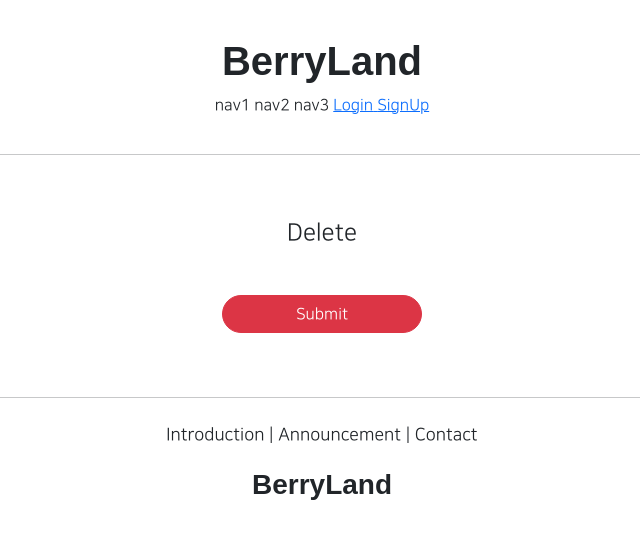
After one commit to jeongwookim2022/berryland, a Django app: template accountapp/templates/accountapp/delete.html in a window 1280 px wide. The commit adds this page. Shown: the top 539 px of the page, without its empty margins (318-958 px from the left). Run offline with Django 4.2, Linux system fonts and the light colour scheme; the template is opened without the code that fills it, so the values that code supplies are empty; some libraries are stand-ins or nearby versions; some web fonts are replaced.

Commit message:
15th commit: Implemented Withdrawal using DeleteView and Added Navigation bar for SignUp when not Logged In

```diff
--- /dev/null
+++ b/accountapp/templates/accountapp/delete.html
@@ -0,0 +1,17 @@
+{% extends 'base.html' %}
+{% load bootstrap4 %}
+
+{% block content %}
+
+    <div style="text-align: center; max-width: 600px; margin: 4rem auto;">
+        <div class="mb-4">
+            <h4>Delete</h4>
+        </div>
+        <form action="{% url 'accountapp:delete' pk=user.pk%}" method="post">
+            {% csrf_token %}
+            <input type="submit" class="btn btn-danger rounded-pill col-4 mt-4"
+                   value="Submit">
+        </form>
+    </div>
+
+{% endblock %}
--- a/accountapp/templates/accountapp/detail.html
+++ b/accountapp/templates/accountapp/detail.html
@@ -19,6 +19,11 @@
                     Change Info
                 </p>
             </a>
+            <a href="{% url 'accountapp:delete' pk=user.pk %}">
+                <p>
+                    Delete
+                </p>
+            </a>
             {% endif %}
 
         </div>
--- a/accountapp/urls.py
+++ b/accountapp/urls.py
@@ -1,7 +1,7 @@
 from django.contrib.auth.views import LoginView, LogoutView
 from django.urls import path
 
-from accountapp.views import hello, AccountCreateView, AccountDetailView, AccountUpdateView
+from accountapp.views import hello, AccountCreateView, AccountDetailView, AccountUpdateView, AccountDeleteView
 
 app_name = "accountapp"  # "127.0.0.1:8000/account/hello" -> "accountapp:hello"
 
@@ -19,4 +19,6 @@ urlpatterns = [
     # Update
     path('update/<int:pk>', AccountUpdateView.as_view(), name='update'),
 
+    # Delete
+    path('delete/<int:pk>', AccountDeleteView.as_view(), name='delete'),
 ]
--- a/templates/header.html
+++ b/templates/header.html
@@ -16,6 +16,9 @@
         <a href="{% url 'accountapp:login' %}?next={{ request.path }}">
             <span>Login</span>
         </a>
+        <a href="{% url 'accountapp:create' %}">
+            <span>SignUp</span>
+        </a>
         {% else %}
         <a href="{% url 'accountapp:detail' pk=user.pk%}">
             <span>MyPage</span>
```
Also changed, not shown: accountapp/views.py (+7 -1 lines).
